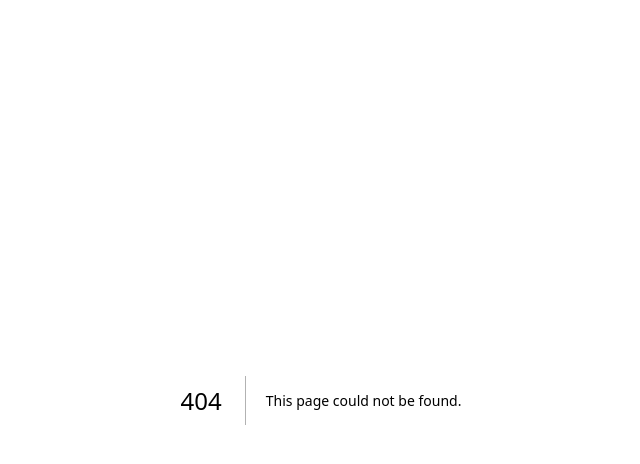
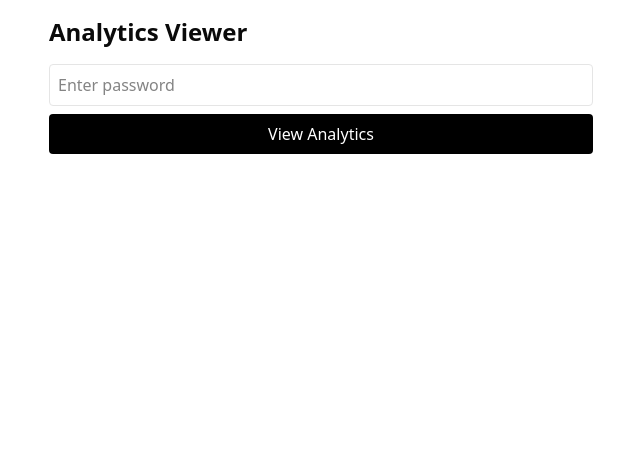
Before and after one commit to chrolle69/carhype-website, a Next.js app: page /analytics in a window 1280 px wide. Before the commit this address had no page. Shown: the top 464 px of the page, without its empty margins (319-959 px from the left). Built offline with nearby package versions, Linux system fonts and the light colour scheme.

Commit message:
Recovered changes after crash

```diff
--- /dev/null
+++ b/app/analytics/page.tsx
@@ -0,0 +1,48 @@
+"use client";
+import React, { useState } from "react";
+
+export default function AnalyticsPage() {
+    const [data, setData] = useState<any>(null);
+    const [password, setPassword] = useState("");
+    const [error, setError] = useState("");
+
+    const fetchData = async () => {
+        try {
+            const res = await fetch(`/api/analytics?password=${encodeURIComponent(password)}`);
+            const json = await res.json();
+            if (res.status !== 200) setError(json.error || "Unauthorized");
+            else setData(json);
+        } catch (err) {
+            setError(`Error fetching analytics: ${err}`);
+        }
+    };
+
+    return (
+        <div className="max-w-xl mx-auto p-4">
+            <h1 className="text-2xl font-bold mb-4">Analytics Viewer</h1>
+
+            {!data ? (
+                <>
+                    <input
+                        type="password"
+                        placeholder="Enter password"
+                        value={password}
+                        onChange={(e) => setPassword(e.target.value)}
+                        className="w-full p-2 border rounded mb-2"
+                    />
+                    <button
+                        onClick={fetchData}
+                        className="w-full bg-black text-white py-2 rounded hover:bg-gray-800"
+                    >
+                        View Analytics
+                    </button>
+                    {error && <p className="text-red-600 mt-2">{error}</p>}
+                </>
+            ) : (
+                <pre className="bg-gray-100 p-4 rounded overflow-x-auto">
+                    {JSON.stringify(data, null, 2)}
+                </pre>
+            )}
+        </div>
+    );
+}
--- /dev/null
+++ b/app/api/analytics/route.ts
@@ -0,0 +1,33 @@
+import { NextResponse } from "next/server";
+
+export async function GET(request: Request) {
+    const token = process.env.VERCEL_ANALYTICS_TOKEN; // keep secret!
+    const projectId = process.env.VERCEL_PROJECT_ID; // set in env vars
+
+    // Simple password protection via query parameter
+    const url = new URL(request.url);
+    const password = url.searchParams.get("password");
+    if (password !== process.env.ANALYTICS_PASSWORD) {
+        return NextResponse.json({ error: "Unauthorized" }, { status: 401 });
+    }
+
+    console.log(token);
+    console.log(projectId);
+    if (!token || !projectId) {
+        return NextResponse.json({ error: "Missing token or project ID" }, { status: 500 });
+    }
+
+    const res = await fetch(
+        `https://api.vercel.com/v2/insights/web?projectId=${projectId}`,
+        {
+            headers: {
+                Authorization: `Bearer ${token}`,
+                "Content-Type": "application/json",
+            },
+        }
+    );
+
+
+    const data = await res.json();
+    return NextResponse.json(data);
+}
--- a/app/page.tsx
+++ b/app/page.tsx
@@ -1,9 +1,12 @@
 import { FacebookIcon, YoutubeIcon, TiktokIcon, InstagramIcon } from './ui/home/socialicons';
 import Link from 'next/link';
+import PlausibleProvider from 'next-plausible'
+
 
 
 export default function Home() {
   return (
+    <PlausibleProvider domain="carhpye.dk">
       <div className="flex flex-col min-h-screen p-8 pb-20 font-[family-name:var(--font-geist-sans)]">
         {/* Header */}
         <header className="flex justify-center text-[36px] sm:text-[56px] mb-12">
@@ -50,5 +53,7 @@ export default function Home() {
 
         </footer>
       </div>
+    </PlausibleProvider>
+
   );
 }
--- a/package.json
+++ b/package.json
@@ -25,6 +25,7 @@
     "framer-motion": "^12.23.12",
     "lucide-react": "^0.542.0",
     "next": "15.5.2",
+    "next-plausible": "^3.12.4",
     "postgres": "^3.4.7",
     "react": "^19.0.0",
     "react-dom": "^19.0.0",
```
Also changed, not shown: 1 other file (tests, documents, lock files or other folders). Lines whose indentation alone changed are shown as unchanged.
